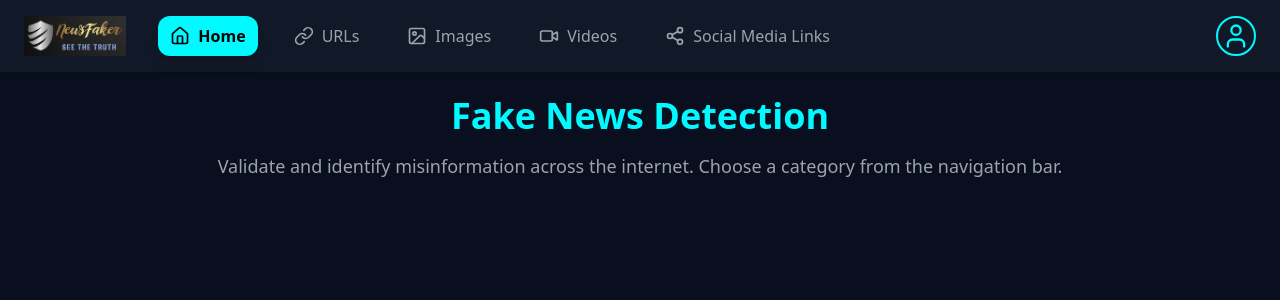
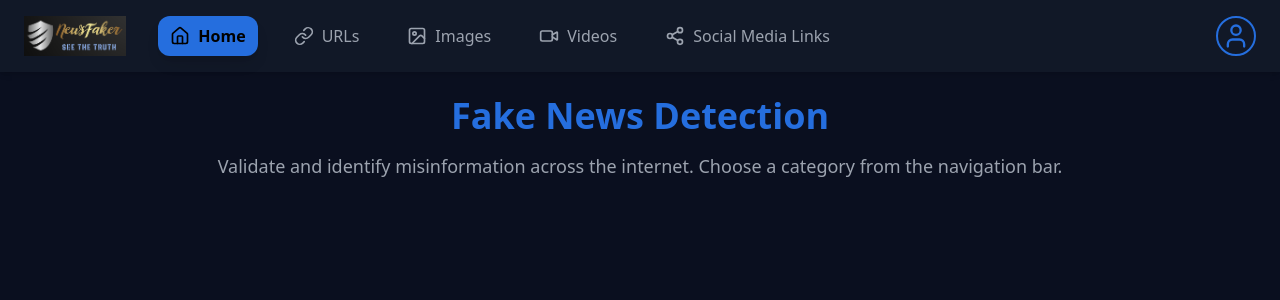
Before and after one commit to Kingsleylyh/NewsFaker, a React (Create React App) app in the folder my-app/: page / in a window 1280 px wide. Shown: the top 300 px of the page. Built offline with nearby package versions, Linux system fonts and the light colour scheme.

Commit message:
feat: add new primary for primary color

```diff
--- a/my-app/src/components/Navbar.tsx
+++ b/my-app/src/components/Navbar.tsx
@@ -35,8 +35,8 @@ const Navbar: React.FC<NavbarProps> = ({ active, setActive }) => {
               onClick={() => setActive(item.name)}
               className={`flex items-center gap-2 px-3 py-2 rounded-xl transition-all ${
                 active === item.name
-                  ? "bg-neonBlue text-black font-bold shadow-lg"
-                  : "text-gray-400 hover:text-neonBlue"
+                  ? "bg-primary text-black font-bold shadow-lg"
+                  : "text-gray-400 hover:text-primary"
               }`}
             >
               {item.icon}
--- a/my-app/tailwind.config.js
+++ b/my-app/tailwind.config.js
@@ -6,7 +6,8 @@ export default {
   theme: {
     extend: {
       colors: {
-        neonBlue: "#00faff",
+        neonBlue: "#256ede",
+        primary: "#256ede",
         neonPink: "#ff00ff",
         darkBg: "#0a0f1f",
       },
```
